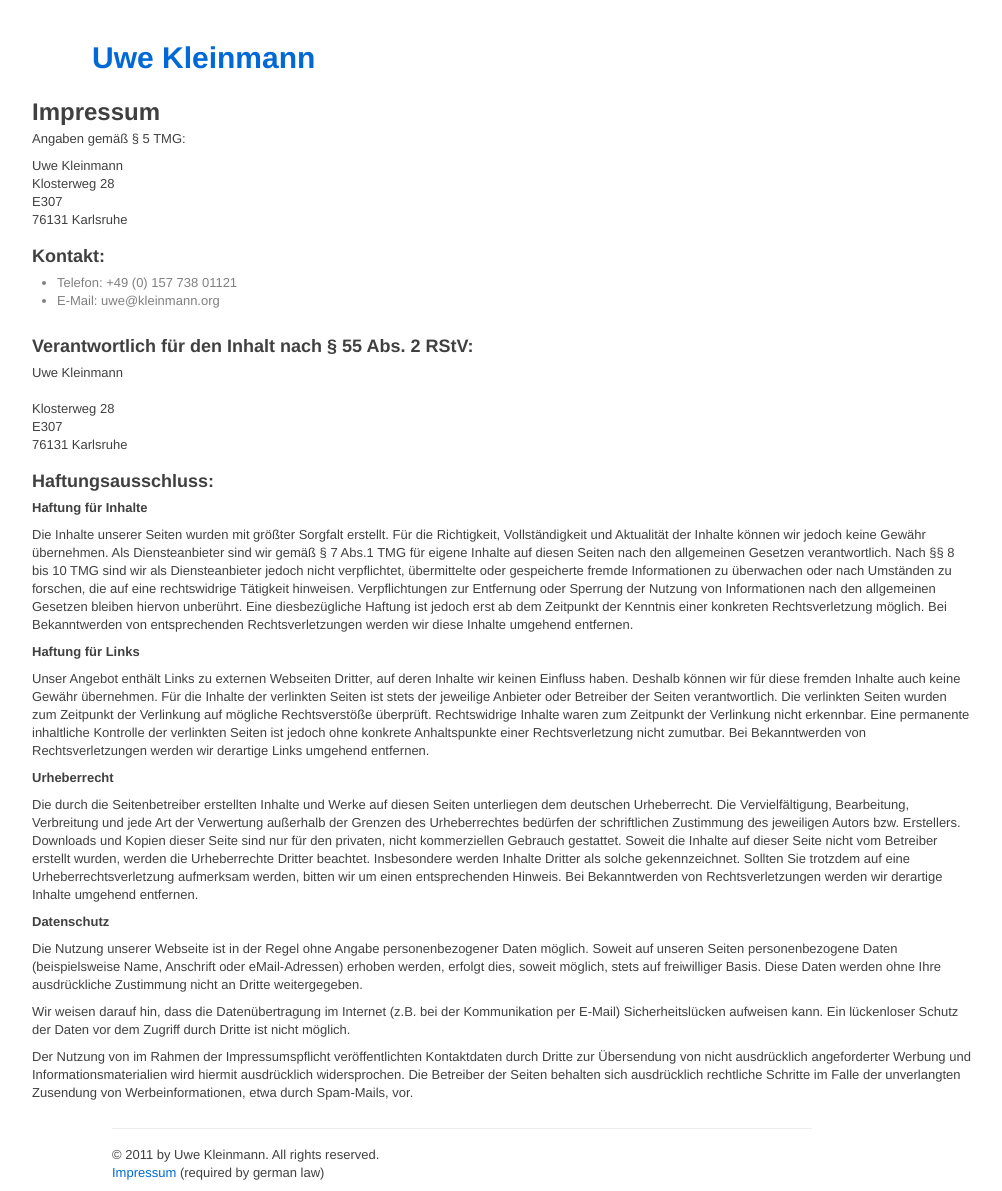
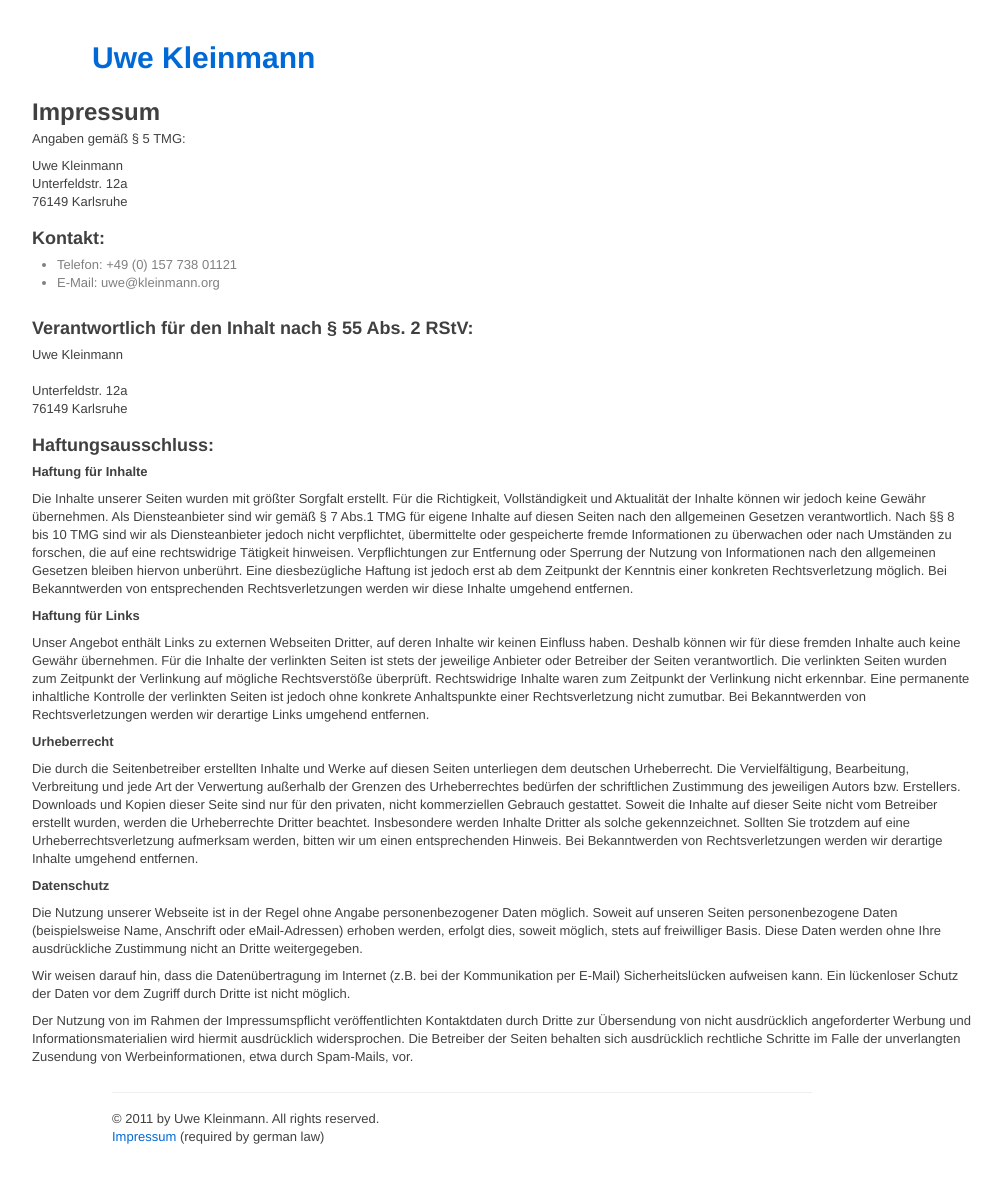
Before and after one commit to kleinmann/kleinmann.github.com, a Jekyll site: the page built from impressum.html, in a window 1280 px wide. Shown: the whole page, without its empty margins (138-1140 px from the left). Built offline with Jekyll 4.4.1, drawn with Linux system fonts in a browser that asks for light colours; nearby versions of some CDN libraries; Markdown is read by kramdown in place of the engine named in the settings; after the commit the page ends 1155 px from its top, so only the background shows below that.

Commit message:
Update imprint.

```diff
--- a/impressum.html
+++ b/impressum.html
@@ -7,11 +7,9 @@ title: Uwe Kleinmann &laquo; Impressum
 <p>
   Uwe Kleinmann
   <br />
-  Klosterweg 28
+  Unterfeldstr. 12a
   <br />
-  E307
-  <br />
-  76131 Karlsruhe
+  76149 Karlsruhe
   <br />
 </p>
 
@@ -30,11 +28,9 @@ title: Uwe Kleinmann &laquo; Impressum
   Uwe Kleinmann
   <br />
   <br />
-  Klosterweg 28
+  Unterfeldstr. 12a
   <br />
-  E307
-  <br />
-  76131 Karlsruhe
+  76149 Karlsruhe
 </p>
 
 <h3>Haftungsausschluss:</h3>
```
